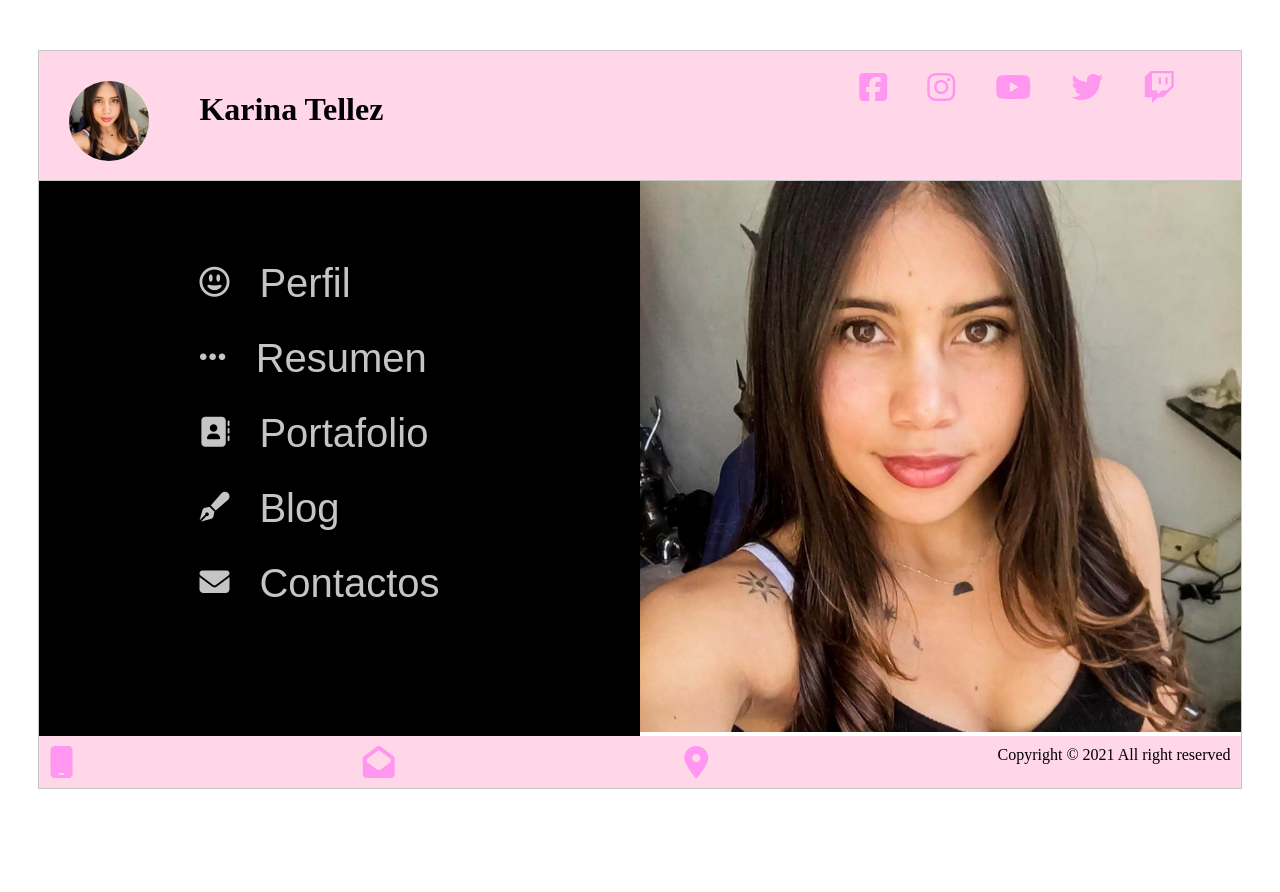
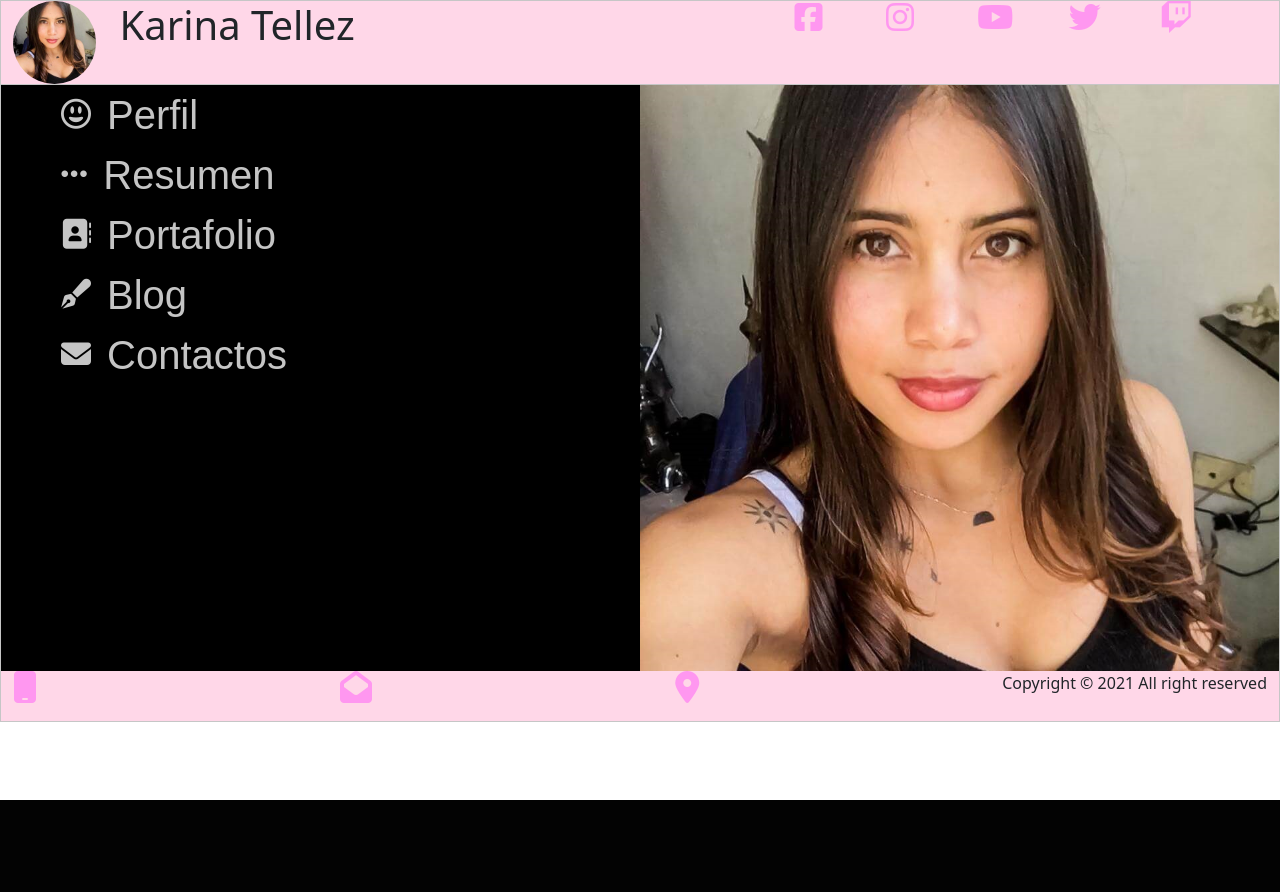
Before and after one commit to karinatellez/karinaportafolio, a PHP site: page /principal/index.html in a window 1280 px wide. After the commit the page ends 800 px from the top, so only its background shows below. Run offline with PHP 8.4, Linux system fonts and the light colour scheme; some libraries are stand-ins or nearby versions.

Commit message:
hoy hicimos responsive el cv

```diff
--- a/principal/index.html
+++ b/principal/index.html
@@ -10,45 +10,86 @@
       src="https://kit.fontawesome.com/3fd0c04d61.js"
       crossorigin="anonymous"
     ></script>
+    <!-- Required meta tags -->
+    <meta charset="utf-8" />
+    <meta name="viewport" content="width=device-width, initial-scale=1" />
+
+    <!-- Bootstrap CSS -->
+    <link
+      href="https://cdn.jsdelivr.net/npm/bootstrap@5.0.2/dist/css/bootstrap.min.css"
+      rel="stylesheet"
+      integrity="sha384-EVSTQN3/azprG1Anm3QDgpJLIm9Nao0Yz1ztcQTwFspd3yD65VohhpuuCOmLASjC"
+      crossorigin="anonymous"
+    />
   </head>
   <body>
-    <div class="principal">
-      <header>
-        <div class="lateralizquierdo">
-          <img src="../images/karinaperfil.jpg" alt="foto de perfil" />
+    <div class="principal container-fluid">
+      <header class="row">
+        <div class="lateralizquierdo col-xl-1 col-lg-1 col-md-2 col-sm-4 col-4">
+          <img src="../images/karinaperfil.jpg"class="img-fluid" alt="foto de perfil" />
+        </div>
+        <div class="col-xl-6 col-lg-6 col-md-4 col-sm-3 col-3">
           <h1>Karina Tellez</h1>
         </div>
-        <div class="medio"></div>
-        <div class="lateralderecho">
-          <ul>
-            <li><a href="https://www.facebook.com/karinat.tellez.5"><i class="fab fa-facebook-square fa-2x"></i></a></li>
-            <li><a href="https://www.instagram.com/canole_/"><i class="fab fa-instagram fa-2x"></i></a></li>
-            <li><a href=""><i class="fab fa-youtube fa-2x"></i></a></li>
-            <li><a href="https://twitter.com/canole_"><i class="fab fa-twitter fa-2x"></i></a></li>
-            <li><a href="https://www.twitch.tv/katia_kea"><i class="fab fa-twitch fa-2x"></i></a></li>
+        <div class="lateralderecho col-xl-5 col-lg-5 col-md-6 col-sm-5 col-5 ">
+          <ul class="row">
+            <li class="col-2 mx-1">
+              <a href="https://www.facebook.com/karinat.tellez.5"
+                ><i class="fab fa-facebook-square fa-2x"></i
+              ></a>
+            </li>
+            <li class="col-2 mx-1">
+              <a href="https://www.instagram.com/canole_/"
+                ><i class="fab fa-instagram fa-2x"></i
+              ></a>
+            </li>
+            <li class="col-2 mx-1">
+              <a href=""><i class="fab fa-youtube fa-2x"></i></a>
+            </li>
+            <li class="col-2 mx-1">
+              <a href="https://twitter.com/canole_"
+                ><i class="fab fa-twitter fa-2x"></i
+              ></a>
+            </li>
+            <li class="col-2 mx-1">
+              <a href="https://www.twitch.tv/katia_kea"
+                ><i class="fab fa-twitch fa-2x"></i
+              ></a>
+            </li>
           </ul>
         </div>
       </header>
-      <main>
-        <div class="lista">
+      <main class="row">
+        <div class="lista col-xl-6 col-lg-6 col-md-6 col-sm-12 col-12">
           <ul>
-            <li><i class="far fa-grin-alt fa-xs"></i><a href="../perfil/perfil.html">Perfil</a></li>
             <li>
-              <i class="fas fa-ellipsis-h fa-xs"></i><a href="../resumen/index.html">Resumen</a>
+              <i class="far fa-grin-alt fa-xs px-3"></i
+              ><a href="../perfil/perfil.html">Perfil</a>
             </li>
             <li>
-              <i class="fas fa-address-book fa-xs"></i><a href="../portafolio/portafolio.html">Portafolio</a>
+              <i class="fas fa-ellipsis-h fa-xs px-3"></i
+              ><a href="../resumen/index.html">Resumen</a>
             </li>
-            <li><i class="fas fa-pen-fancy fa-xs"></i><a href="https://karinatellez.000webhostapp.com/">Blog</a></li>
             <li>
-              <i class="fas fa-envelope fa-xs"></i><a href="../contacto/index.html">Contactos</a>
+              <i class="fas fa-address-book fa-xs px-3"></i
+              ><a href="../portafolio/portafolio.html">Portafolio</a>
+            </li>
+            <li>
+              <i class="fas fa-pen-fancy fa-xs px-3"></i
+              ><a href="https://karinatellez.000webhostapp.com/">Blog</a>
+            </li>
+            <li>
+              <i class="fas fa-envelope fa-xs px-3"></i
+              ><a href="../contacto/index.html">Contactos</a>
             </li>
           </ul>
         </div>
-        <div class="foto"><img src="../images/karinareducido.jpg" alt="" /></div>
+        <div class="col-xl-6 col-lg-6 col-md-6 d-sm-none d-md-block d-none d-sm-block p-0">
+          <img src="../images/karinareducido.jpg"class="img-fluid" alt="" />
+        </div>
       </main>
-      <footer>
-        <ul>
+      <footer class="row">
+        <ul class="col-12">
           <li><i class="fas fa-mobile fa-2x"></i></li>
           <li><i class="fas fa-envelope-open fa-2x"></i></li>
           <li><i class="fas fa-map-marker-alt fa-2x"></i></li>
@@ -56,5 +97,11 @@
         </ul>
       </footer>
     </div>
+    <!-- Option 1: Bootstrap Bundle with Popper -->
+    <script
+      src="https://cdn.jsdelivr.net/npm/bootstrap@5.0.2/dist/js/bootstrap.bundle.min.js"
+      integrity="sha384-MrcW6ZMFYlzcLA8Nl+NtUVF0sA7MsXsP1UyJoMp4YLEuNSfAP+JcXn/tWtIaxVXM"
+      crossorigin="anonymous"
+    ></script>
   </body>
 </html>
--- a/principal/style.css
+++ b/principal/style.css
@@ -4,77 +4,40 @@
     box-sizing: border-box;
 }
 .principal{
-    margin-left: 3%;
-    margin-right: 3%;
-    margin-top: 50px;
-    margin-bottom: 8%;
     border: #C6C6C6 solid 0.5px;
-    width: 94%;
     background-color: rgba(0,0,0,0);
 
 }
 header{
-display: flex;
-flex-wrap: wrap;
-width: 100%;
 border-bottom:#C6C6C6 solid 0.5px;
-height: 130px;
+
 background: rgb(255,215,232);
 background: radial-gradient(circle, rgba(255,215,232,1) 100%, rgba(148,187,233,1) 100%);
 }
-.lateralizquierdo{
-    width: 33.3%;
-    display: flex;
 
-}
-.lateralizquierdo h1{
-margin-top: 40px;
-margin-left: 20px;
-}
 .lateralizquierdo img{
-    width: 20%;
-    margin: 30px;
     border-radius: 50%;
 }
-.medio{
-    width: 33.3%;
 
-}
-.lateralderecho{
-    width: 33.3%;
-
-}
 .lateralderecho li{
     list-style: none;
-    padding: 20px;
 }
 .lateralderecho ul{
     display: flex;
 
 }
 main{
-    display: flex;
-    flex-wrap: wrap;
-    width: 100%;
     border-bottom:  #C6C6C6 solid 0.5.px;
 
 }
 .lista{
-    width: 50%;
-    padding-left: 60px;
     font-family: Arial, Helvetica, sans-serif;
     font-size: 40px;
     background-color: black;
     color: #c5c5c5;
-   padding-top: 50px;
-   padding-bottom: 50px;
-
 }
 .lista li{
 list-style: none;
-padding-left: 100px;
-margin-bottom: 30px;
-margin-top: 30px;
 cursor: pointer;
 }
 .lista li:hover{
@@ -83,7 +46,6 @@ cursor: pointer;
 .lista a{
     text-decoration: none;
  color: #c5c5c5;
-    padding: 30px;
 }
 .lista a::before{
     color: #c5c5c5;
@@ -97,14 +59,8 @@ cursor: pointer;
 .fa-grin-alt:hover{
     color: rgba(136, 204, 243, 0.932);
 }
-.foto{
-    width: 50%;
-}
-.foto img{
-    width: 100%;
-}
+
 footer{
-    width: 100%;
     display: flex;
     flex-wrap: wrap;
     background: rgb(255,215,232);
@@ -113,9 +69,6 @@ background: radial-gradient(circle, rgba(255,215,232,1) 100%, rgba(148,187,233,1
 footer li{
     list-style: none;
     text-align: center;
-    padding: 10px;
-
-
 }
 footer ul{
     display: flex;
```
